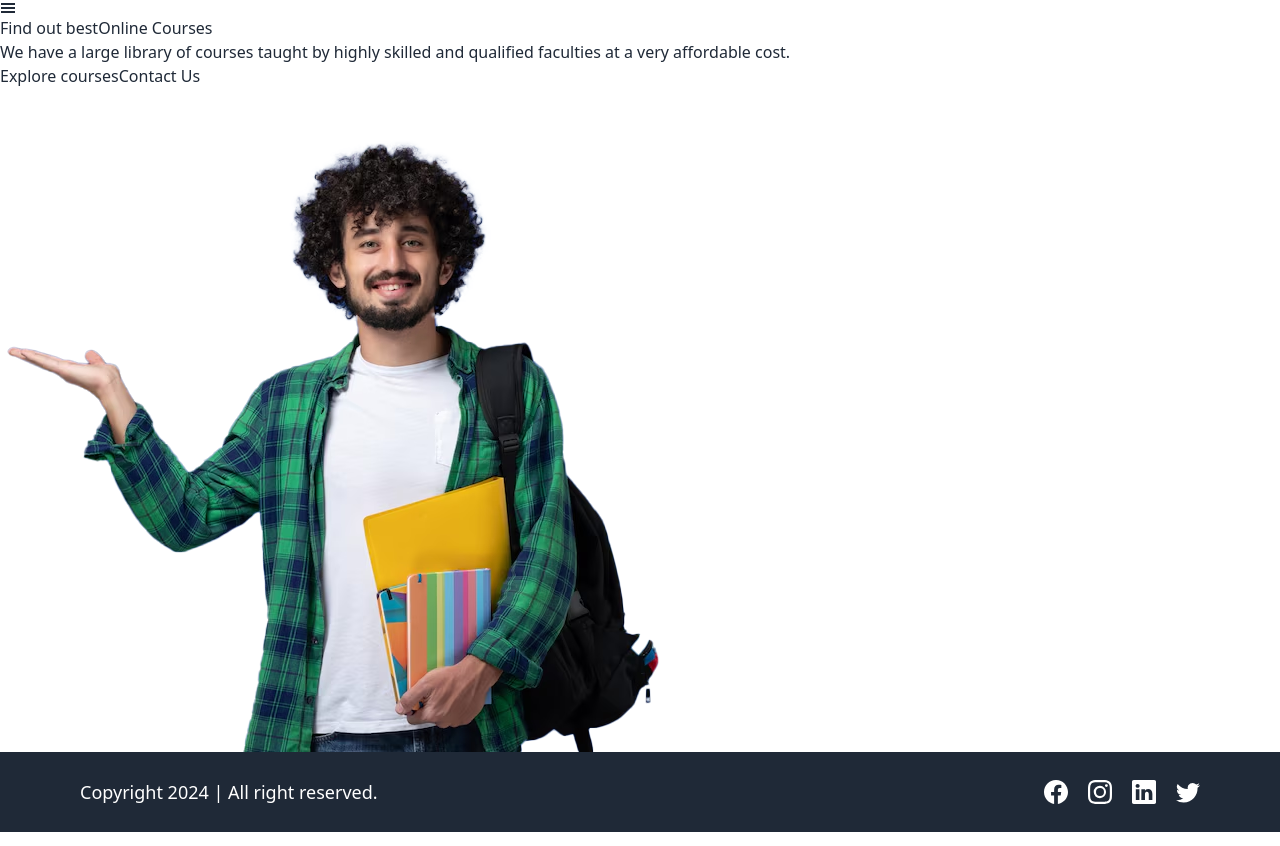
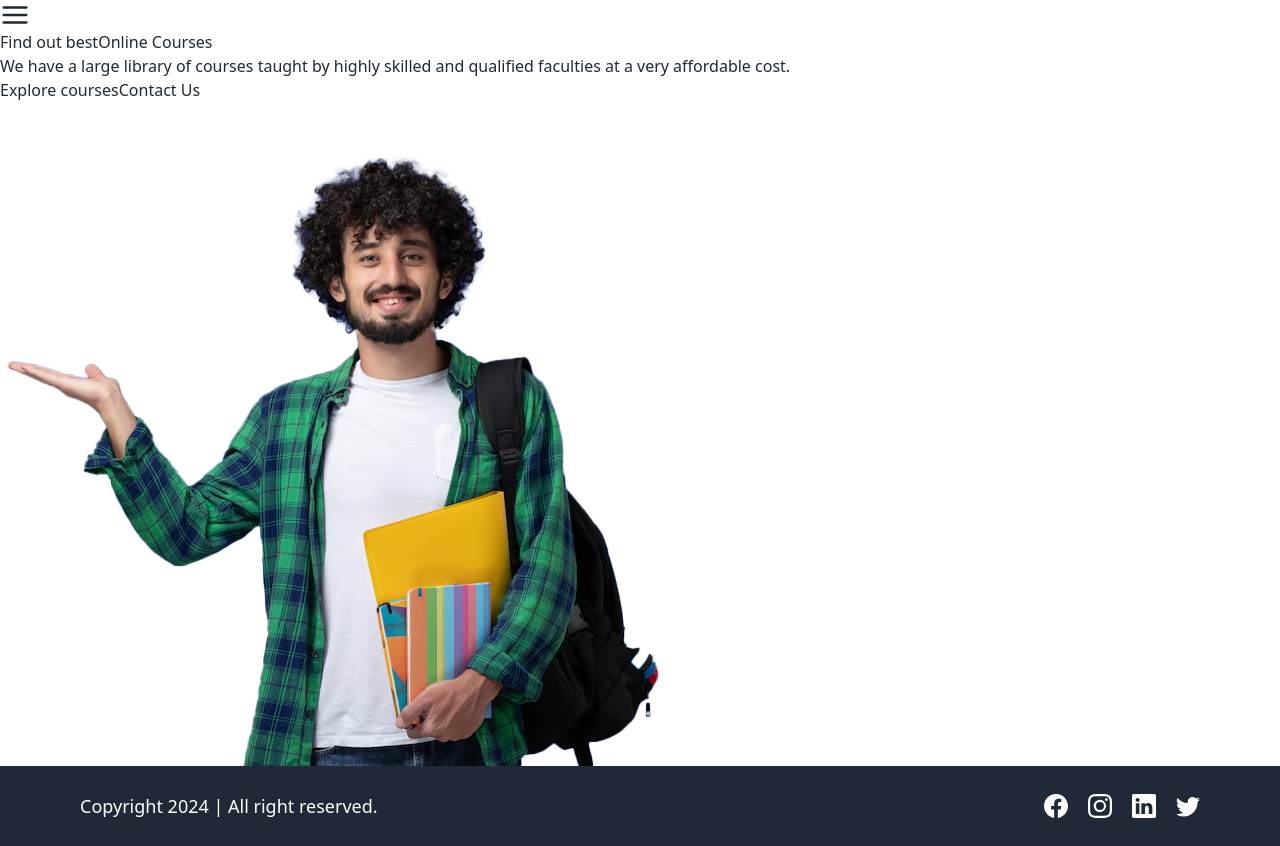
Before and after one commit to iammohib/LMS-Frontend, a React (Vite) app: page / in a window 1280 px wide. Built offline with nearby package versions, Linux system fonts and the light colour scheme.

Commit message:
completed the sidebar

```diff
--- a/src/layout/HomeLayout.jsx
+++ b/src/layout/HomeLayout.jsx
@@ -1,13 +1,62 @@
-import { GiHamburgerMenu } from "react-icons/gi";
+import { useRef } from "react";
+import { AiFillCloseCircle } from "react-icons/ai";
+import { FiMenu } from "react-icons/fi";
+import { Link } from "react-router-dom";
 
 import Footer from "../components/Footer";
 
 // eslint-disable-next-line react/prop-types
 function HomeLayout({ children }) {
+  const inputToggle = useRef(null);
+
+  const closeSidebar = () => {
+    inputToggle.current.checked = false;
+  };
   return (
-    <div>
-      <GiHamburgerMenu />
-      {/* Todo: Sidebar */}
+    <div className="min-h-[90vh]">
+      <div className="drawer">
+        <input
+          id="my-drawer"
+          type="checkbox"
+          className="drawer-toggle"
+          ref={inputToggle}
+        />
+        <div className="drawer-content">
+          <label htmlFor="my-drawer" className="text-3xl">
+            <FiMenu />
+          </label>
+        </div>
+        <div className="drawer-side">
+          <label
+            htmlFor="my-drawer"
+            aria-label="close sidebar"
+            className="drawer-overlay"
+          ></label>
+          <ul className="menu bg-base-200 text-base-content min-h-full w-80 p-4">
+            <li className="flex flex-row">
+              <Link to={"/"} className="flex flex-auto">
+                LOGO
+              </Link>
+              <button onClick={closeSidebar} className="flex text-xl">
+                <AiFillCloseCircle />
+              </button>
+            </li>
+            <li>
+              <Link to={"/"}>Home</Link>
+            </li>
+            <li>
+              <Link to={"/"}>All Courses</Link>
+            </li>
+            <li>
+              <Link to={"/"}>Contact Us</Link>
+            </li>
+            <li>
+              <Link to={"/"}>About Us</Link>
+            </li>
+          </ul>
+        </div>
+      </div>
+
       {children}
       <Footer />
     </div>
```
